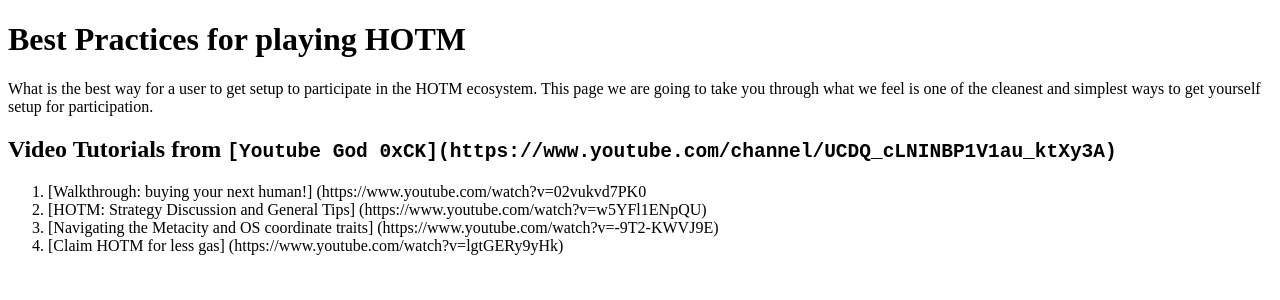
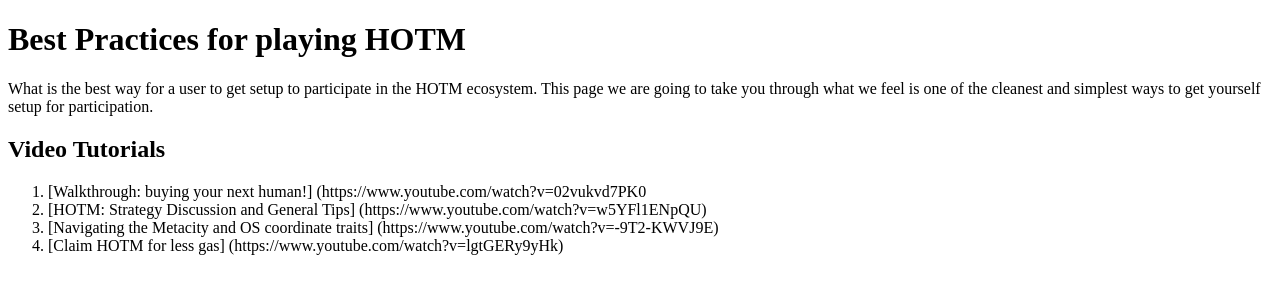
Before and after one commit to degenerocity/hotm-learn, a Next.js app: page /faq/best-practices in a window 1280 px wide. Shown: the top 300 px of the page. Built offline with nearby package versions, Linux system fonts and the light colour scheme.

Commit message:
Update best-practices.mdx

```diff
--- a/pages/faq/best-practices.mdx
+++ b/pages/faq/best-practices.mdx
@@ -7,7 +7,7 @@
 This page we are going to take you through what we feel is one of the cleanest and simplest ways to get yourself setup for participation.
 
 
-## Video Tutorials from `[Youtube God 0xCK](https://www.youtube.com/channel/UCDQ_cLNINBP1V1au_ktXy3A)`
+## Video Tutorials
 
 1. [Walkthrough: buying your next human!] (https://www.youtube.com/watch?v=02vukvd7PK0
 1. [HOTM: Strategy Discussion and General Tips] (https://www.youtube.com/watch?v=w5YFl1ENpQU)
```
